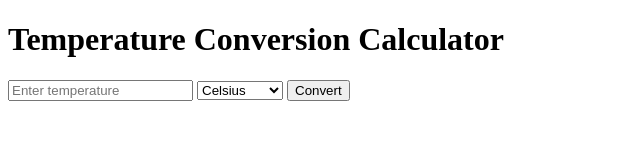
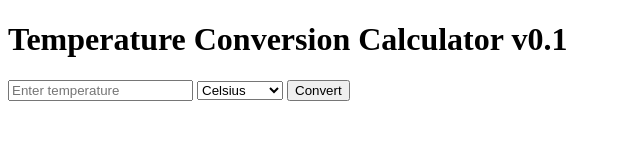
Before and after one commit to CodyMcC/learn, a plain HTML site: page index.html in a window 1280 px wide. Shown: the full height of the page, 0-640 px from the left. Drawn offline with Linux system fonts and the light colour scheme.

Commit message:
Update index.html

```diff
--- a/index.html
+++ b/index.html
@@ -4,7 +4,7 @@
     <title>Temperature Conversion Calculator</title>
 </head>
 <body>
-    <h1>Temperature Conversion Calculator</h1>
+    <h1>Temperature Conversion Calculator v0.1</h1>
     <input type="number" id="temperature" placeholder="Enter temperature">
     <select id="scale">
         <option value="C">Celsius</option>
```
